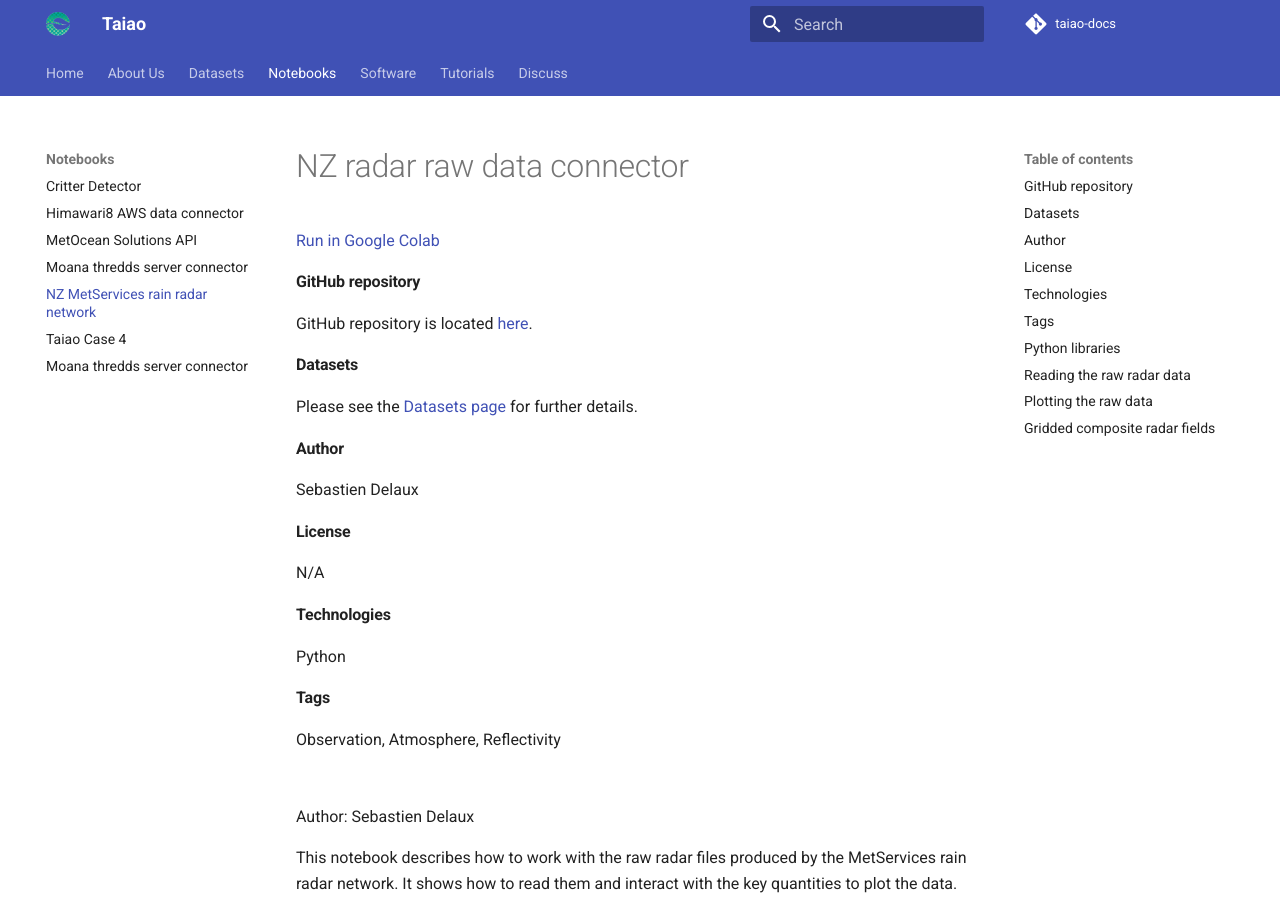
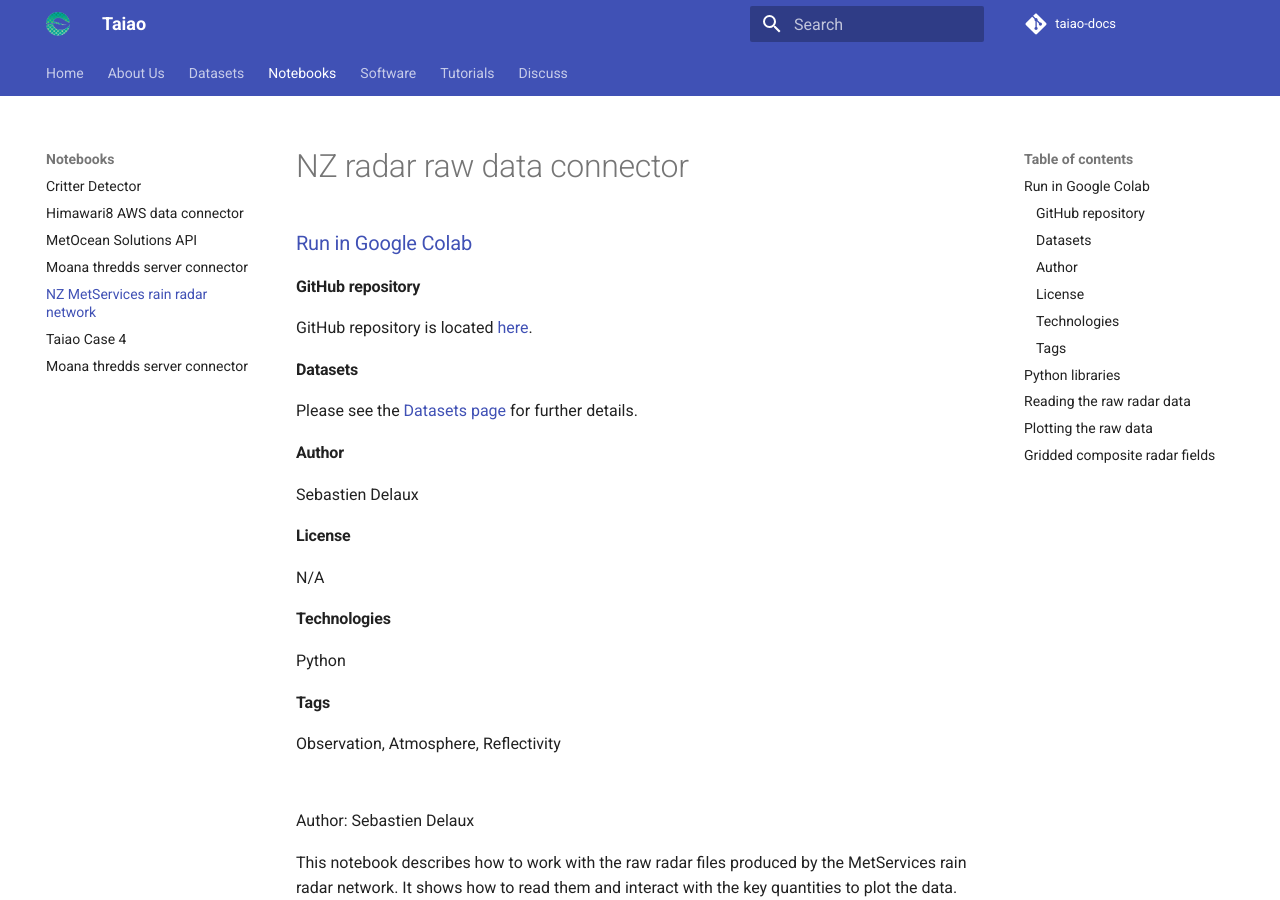
Before and after one commit to taiao/taiao-docs, an MkDocs documentation site: the page built from docs/Notebooks/NZ-Radar-connector.md, in a window 1280 px wide and 900 px high. Built offline with MkDocs 1.6.1 and Material for MkDocs 9.7.7, drawn with Linux system fonts in a browser that asks for light colours; comment, search, counter and statistics services are not loaded.

Commit message:
Google colabs text formatting.

```diff
--- a/docs/Notebooks/NZ-Radar-connector.md
+++ b/docs/Notebooks/NZ-Radar-connector.md
@@ -1,6 +1,6 @@
 # NZ radar raw data connector
 
-[Run in Google Colab](https://colab.research.google.com/github/jacobmontiel/taiao-docs/blob/main/docs/Notebooks/NZ-Radar-connector.ipynb)
+### [Run in Google Colab](https://colab.research.google.com/github/jacobmontiel/taiao-docs/blob/main/docs/Notebooks/NZ-Radar-connector.ipynb)
 #### GitHub repository
 GitHub repository is located [here](https://github.com/metocean/TAIAO/tree/master/data_connectors/nzradar_connector/sample_data).
 #### Datasets
```
